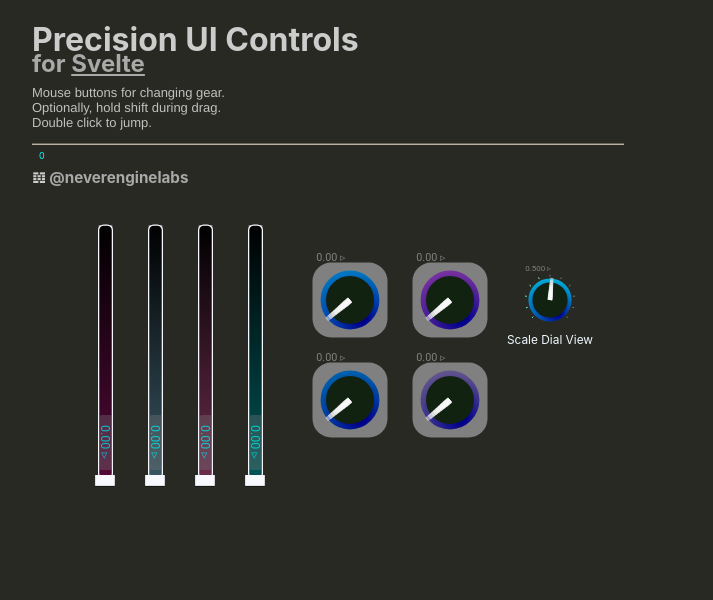
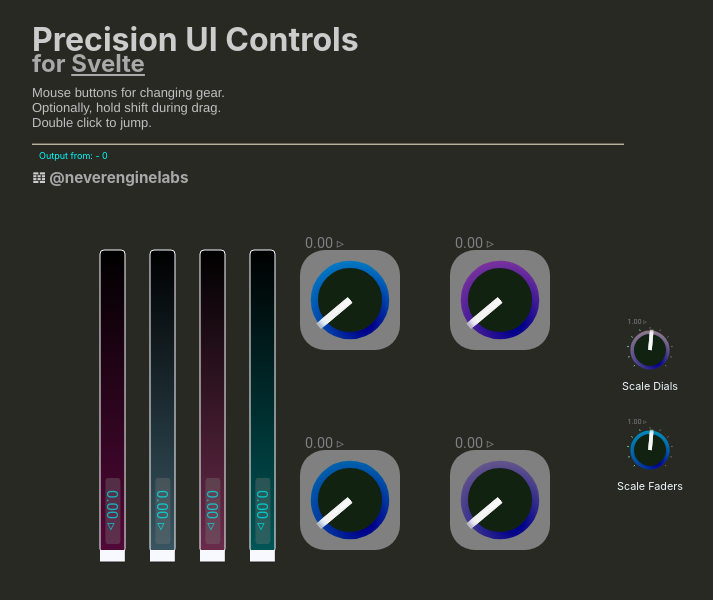
Before and after one commit to cristianvogel/Precis-UI, a Svelte app: page / in a window 1280 px wide. Shown: the top 600 px of the page, without its empty margins (0-713 px from the left). Built offline with nearby package versions, Linux system fonts and the light colour scheme.

Commit message:
Resizing test, dial labels, geometry tweaks

```diff
--- a/src/App.svelte
+++ b/src/App.svelte
@@ -16,27 +16,44 @@
 	import {C, Default} from "./types/precisUI";
 	import { writable } from 'svelte/store';
 
-	let readout;
-	let rescale = writable( Default.DIAL_SCALE_FACTOR )
+	let readout, touchedID;
+	let rescaleDials = writable( Default.DIAL_SCALE_FACTOR )
+	let rescaleFaders = writable( Default.FADER_SCALE_FACTOR)
 
-	const scaleDial = {
-		id:"dial.rescale",
-		x:500, y:250,
+
+	const dialScaler = {
+		id:"dial.rescale.3",
+		x:600, y:300,
 		background: C.clear,
-		scale: 0.55,
-		value: 50, // initial value as percentage!
-		label:"Scale Dial View",
-		min:0.125,
-		max:0.875 }
+		scale: 0.5,
+		value: 50, // initial value as percentage?
+		label:"Scale Dials",
+		min:0,
+		max:2 }
+
+	const faderScaler = {
+		id:"fader.rescale.2",
+		x:600, y:400,
+		background: C.clear,
+		scale: 0.5,
+		value: 50, // initial value as percentage?
+		label:"Scale Faders",
+		min:0,
+		max:2}
 
 	function handleOutputValue(ev){
+
 		//rescale/redraw with stepped throttle
 		//todo: make this a feature
 		const throttle = 10
-		$rescale =( Math.round((ev.detail.value) * throttle))  / throttle
-
-		// console.log( `Output value receive: ${ev.detail.value}\n
-		// from dial: ${ev.detail.id}`)
+		switch (ev.detail.id) {
+			case ('fader.rescale.2') :
+				$rescaleFaders = (Math.round((ev.detail.value) * throttle)) / throttle
+				break;
+			case ('dial.rescale.3') :
+				$rescaleDials = (Math.round((ev.detail.value) * throttle)) / throttle
+				break;
+		}
 	};
 
 </script>
@@ -58,14 +75,18 @@
 
 <div class='footer'>
 	<svg style="height: 1rem;">
-		<text style="transform:translate(5%, 100%); font-size: xx-small" fill="cyan">{readout}</text>
+		<text style="transform:translate(5%, 100%);
+				font-size: xx-small" fill="cyan">
+			Output from: {touchedID} - {readout}
+		</text>
 		<line x1="0.5rem" y1="7.5%" x2="200%" y2="7.5%" stroke='antiqueWhite'/>
 	</svg>
 	<h3>
 		𝌺 <a href='https://twitter.com/neverenginelabs'>@neverenginelabs</a>
 	</h3>
 </div>
-	<Dial {...scaleDial} on:output={handleOutputValue}/>
+	<Dial {...dialScaler} on:output={handleOutputValue}/>
+	<Dial {...faderScaler} on:output={handleOutputValue}/>
 	{#each Array(4) as _, i ('key-'+i)}
 		{@const posX = 100+(i*50)}
 		{@const ranges = Math.pow(i + 1, 2) }
@@ -74,19 +95,23 @@
 			   y="250"
 			   min=0
 			   max={ranges}
+			   scale={$rescaleFaders}
+			   bind:touchedID={touchedID}
+			   bind:value={readout}
 		/>
 	{/each}
 		{#each Array(4) as _, i ('key-'+i)}
-			{@const posX = 300+((i%2)*100)}
-			{@const posY = i < 2 ? 250 : 350}
+			{@const posX = 300+((i%2)*150)}
+			{@const posY = i < 2 ? 250 : 450}
 			{@const rangeTest = [1,10,100,16000].at(i)}
 			<Dial id="dial.{i}"
 				  x={posX}
 				  y={posY}
 				  min=0
 				  max={rangeTest}
+				  scale={$rescaleDials}
 				  bind:value={readout}
-				  scale={$rescale}
+				  bind:touchedID={touchedID}
 			/>
 		{/each}
 </main>
--- a/src/components/Dial.svelte
+++ b/src/components/Dial.svelte
@@ -4,7 +4,7 @@
     // @neverenginelabs
 
     import {clamp, radialPoints, remap, toNumber} from '../lib/utils.ts';
-    import {afterUpdate, beforeUpdate, createEventDispatcher, onMount} from 'svelte';
+    import {afterUpdate, createEventDispatcher, onMount} from 'svelte';
     import {fade} from 'svelte/transition';
     import type {BoundingRectCSS, Dial, DialTag, Rect, Taper, Tint} from "../types/precisUI";
     import {C, Default, DefaultTaper, WidgetType} from "../types/precisUI";
@@ -27,7 +27,8 @@
         rx:number = Default.RX,
         value:number = 0,
         id:DialTag = 'dial.0',
-        label:string = ''
+        label:string = '',
+        touchedID:DialTag = ''
 
 
     //todo: improve type assert checks to work with DOM units like %, px etc
@@ -53,7 +54,6 @@
         },
         handleMouseDown: (event: MouseEvent) => {
             const mode = (event.type)
-            console.log( `Event type ${mode} -> ${event.button}`)
             dial.precis = (mode === 'contextmenu')
             selected = event.target as HTMLElement
             selected.focus()
@@ -72,6 +72,7 @@
                         clamp(currentValue + (-dy * (remap(normValue, 0, 1, 1, 0.25))), [0, height])
                 }
             value = dial.mappedValue
+            touchedID = dial.id
         },
         handleMouseUp: () => {
             selected = null
@@ -122,7 +123,7 @@
         }
     }
 
-    $: dialPointer = radialPoints(dial.radialTrack, 50, 50, 10, 55, 10)
+    $: dialPointer = radialPoints(dial.radialTrack, 50, 50, 10, 55, 20)
     $: output(dial.mappedValue, dial.id)
 
     function output(value, id)  {
@@ -135,8 +136,8 @@
 
     const containerTransform = function () {
         const newStyle =`${dial.boundingBoxCSS};
-                                transform: scale(${dial.scale});
-                                background: ${dial.background};`
+                          transform: scale(${scale});
+                          background: ${background};`
         return newStyle
     };
 
@@ -149,6 +150,10 @@
     afterUpdate(() => {
         resize()
     });
+
+    onMount( () => {
+        output(dial.mappedValue, dial.id);
+    })
 
 </script>
 
@@ -197,11 +202,10 @@
                 {/each}
             </g>
             {#each dialPointer as {x, y}, i}
-                {@const width = 10}
-                {#if (i < dialPointer.length - 2)}
+                {@const width = dial.precis ? 10 : 5}
+                {#if (i < dialPointer.length - 4)}
                     <polyline id='{id}-pointer'
                               points={`${x},${y}, 50,50 `}
-                              fill="none"
                               stroke-width={width - (i/2)}
                               stroke='rgba(250,250,250,0.5)'/>
                 {/if}
@@ -215,7 +219,7 @@
             <text id='{id}-readout'
                   class={ dial.precis ? 'readout dial precis' : 'readout dial' }
                   style={dial.changing ? 'fill: aqua;' : ''}>
-                    {dial.mappedValue.toPrecision(dial.precis ? 5 : 3)}{dial.precis ? '⋯' : ' ▹'}
+                {dial.mappedValue.toPrecision(dial.precis ? 6 : 3)}{dial.precis ? '⋯' : ' ▹'}
             </text>
             <g id='{id}-label'>
                     <text class:label={dial.label}
@@ -257,7 +261,7 @@
     }
 
     .readout.dial.precis {
-        font-size: xx-large;
+        font-size: x-large;
         fill: aqua;
         transform: translate(-0.5rem, -0.5rem);
     }
--- a/src/components/Fader.svelte
+++ b/src/components/Fader.svelte
@@ -4,7 +4,7 @@
     // @neverenginelabs
 
     import {clamp, remap, toNumber} from '../lib/utils.ts';
-    import { onMount } from 'svelte';
+    import {afterUpdate, createEventDispatcher, onMount} from 'svelte';
     import { fade } from 'svelte/transition';
     import type {BoundingRectCSS, Fader, Rect, FaderTag, Taper} from "../types/precisUI";
     import {C, DefaultTaper, Default, WidgetType } from "../types/precisUI";
@@ -13,6 +13,7 @@
     let
         selected:(HTMLElement | null) = null,
         clientRect:(DOMRect | null) = null;
+
 
     export let
         min = DefaultTaper.MIN,
@@ -25,7 +26,8 @@
         scale = Default.FADER_SCALE_FACTOR,
         rx = Default.RX,
         value:number = 0,
-        id:FaderTag = 'fader.0'
+        id:FaderTag = 'fader.0',
+        touchedID:FaderTag = ''
 
 
     //todo: improve type assert checks or work with DOM units like %, px etc
@@ -44,13 +46,14 @@
         height: toNumber(height)
     }
 
+    const dispatch = createEventDispatcher()
+
     const fader: Fader = {
-        redraw: ():void => {
-            //placeContainerElement()
+        draw: ():void => {
+            containerTransform()
         },
         handleMouseDown: (event: MouseEvent) => {
             const mode = (event.type)
-            console.log( `Event type ${mode} -> ${event.button}`)
             fader.precis = (mode === 'contextmenu')
             selected = event.target as HTMLElement
             selected.focus()
@@ -68,6 +71,8 @@
                 fader.currentValue =
                     clamp(currentValue + (-dy * (remap(normValue, 0, 1, 1, 0.25))), [0, height])
             }
+            value = fader.mappedValue
+            touchedID = fader.id
         },
         handleMouseUp: () => {
             selected = null
@@ -115,11 +120,34 @@
         }
     }
 
-    onMount(() => {
-        // TODO: turn into a setRectFromParent method
-        const faderContainer = document.getElementById(`${id}-container`)
-        faderContainer.setAttribute('style', `${fader.boundingBoxCSS};transform: scale(${fader.scale})`)
-        console.log('fader:'+faderContainer.getAttribute('style'))
+    $: output(fader.mappedValue, fader.id)
+
+    function output(value, id)  {
+        // console.log( `Output value send: ${value}`)
+        dispatch('output', {
+            value,
+            id,
+        })
+    }
+
+    const containerTransform = function () {
+        const newStyle =`${fader.boundingBoxCSS};
+                         transform: scale(${scale})`
+        return newStyle
+    };
+
+    const resize = function () {
+        const el = document.getElementById(`${id}-container`)
+        const newStyle = `transform: scale(${scale});`
+        el.setAttribute('style', el.getAttribute('style') + newStyle)
+    }
+
+    afterUpdate(() => {
+        resize()
+    });
+
+    onMount( () => {
+        output(fader.mappedValue, fader.id)
     })
 
 </script>
@@ -130,6 +158,7 @@
      on:mousedown|preventDefault={fader.handleMouseDown}
      on:mouseenter|preventDefault='{(e)=>{e.target.focus(); fader.changing=true}}'
      on:mouseleave='{()=>{fader.changing=(selected !== null)}}'
+     style={containerTransform()}
 >
 
     <svg >
@@ -150,30 +179,31 @@
         </defs>
 
         <g fill="url('#{id}-grad')" stroke={C.whiteBis} stroke-width="0.0625rem">
-            <rect height={fader.height + fader.rx}
-                  id='#{id}-track'
+            <rect id='#{id}-track'
+                  width={fader.width}
+                  height={fader.height + fader.rx}
+                  rx=4px
+                  x=0rem
                   on:dblclick|preventDefault={(ev)=>{fader.currentValue= fader.height - ev.offsetY}}
-                  rx=4px
-                  width={fader.width}
-                  x=0rem
             />
             <g id='{id}-handle+readout'
                on:contextmenu|preventDefault={fader.handleMouseDown}
                stroke={C.offWhite}
-               transform="translate({-fader.rx},{fader.height - fader.currentValue})">
+               transform="translate(0,{fader.height - fader.currentValue}) scale(1.5)">
                 <rect fill={C.whiteBis}
-                      height={fader.rx * 3.14}
+                      height={Math.pow(fader.rx, fader.precis ? 1 : 2)}
+                      width=66%
                       id='{id}-handle'
                       stroke=none
-                      style="filter:url(#shadow);" width={Math.exp(fader.rx)}
+                      style="filter:url(#shadow);"
                 />
 
                 <g id='{id}-readout'
                    class='readoutBox rotated'
                    style='opacity:{fader.changing ? 1 : 0.7}'>
-                    <rect class={fader.precis ? 'readoutBox zoom' : 'readoutBox'}
+                    <rect id='{id}-readout.Box'
+                          class={fader.precis ? 'readoutBox zoom' : 'readoutBox'}
                           height=1.25rem
-                          id='{id}-readout.Box'
                           rx=3px
                           width=2.75rem
                           x=-0.5rem
@@ -196,11 +226,12 @@
             <g id='{id}-LED'
                stroke="green" fill=none stroke-width="1px"
                transform="translate({fader.width/2})">
-                <circle id='{id}-active' cy=-10 cx=-0.5 r=2 fill='aqua'/>
+                <circle id='{id}-active' cy=-20 cx=-0.5 r=2 fill='aqua'/>
                 <text id='{id}-label.Text'
                       class='label rotated'
                       lengthAdjust='spacingAndGlyphs'
-                      textLength={fader.height * 0.5}>{fader.label}
+                      textLength={fader.height * 0.5} >
+                    {fader.label}
                 </text>
             </g>
         </svg>
@@ -212,26 +243,28 @@
     svg {
         width: 100%;
         height: 100%;
-        overflow: visible
+        overflow: visible;
+        transform-origin: center;
     }
 
     .faderContainer {
         position: absolute;
-        background: grey;
+        background: none;
         top: 2.5%;
         left: 5%;
     }
 
     .label {
         font-family: 'Roboto', sans-serif;
-        font-size: xx-small;
+        font-size: small;
         stroke: none;
         fill: grey;
         pointer-events: none;
     }
 
     .label.rotated {
-        transform: rotate(90deg) translate(0.25rem, -0.75rem);
+        /*transform: rotate(90deg) translate(0.25rem, -0.75rem);*/
+        transform: rotate(90deg) translate(0.25rem, -1rem);
     }
 
     .readout {
@@ -256,7 +289,7 @@
 
     .readout.zoom {
         font-size: large;
-        transform: translate(-0.75rem, 1rem)
+        transform: translate(-2.5rem, -0.15rem)
     }
 
     .readoutBox.rotated {
@@ -264,6 +297,6 @@
     }
 
     .readoutBox.zoom {
-        transform: translate(-0.5rem, 0.5rem) scaleX(225%) scaleY(110%);
+        transform: translate(-1.5rem, -0.66rem) scaleX(225%) scaleY(110%);
     }
 </style>
--- a/src/lib/Events.ts
+++ b/src/lib/Events.ts
@@ -1,14 +1,13 @@
 import  {WidgetType} from "../types/precisUI";
 
 export function addListenersFor( control:any, widget?:WidgetType ) {
-    console.log(`Adding listeners for ${control.id}: ${WidgetType[widget as number]}`)
-
+   // console.log(`Adding listeners for ${control.id}: ${WidgetType[widget as number]}`)
     addMouseListeners(control)
     addKeyListeners(control)
  }
 
 export function removeListenersFor( control:any, widget?:WidgetType ) {
-    console.log(`Removing listeners for : ${widget}`)
+  //  console.log(`Removing listeners for : ${widget}`)
     removeMouseListeners(control)
     removeKeyListeners(control)
 }
```
Also changed, not shown: src/types/precisUI.ts (+6 -6 lines).
